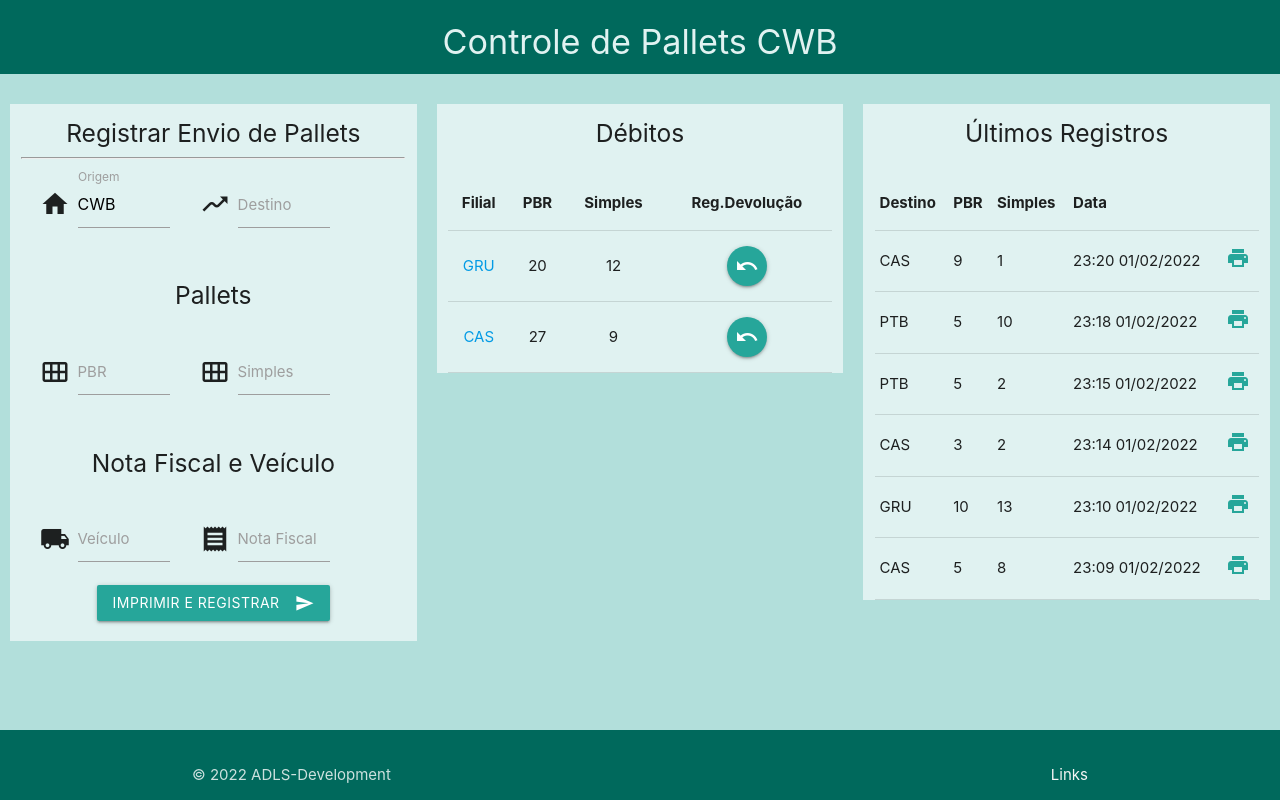
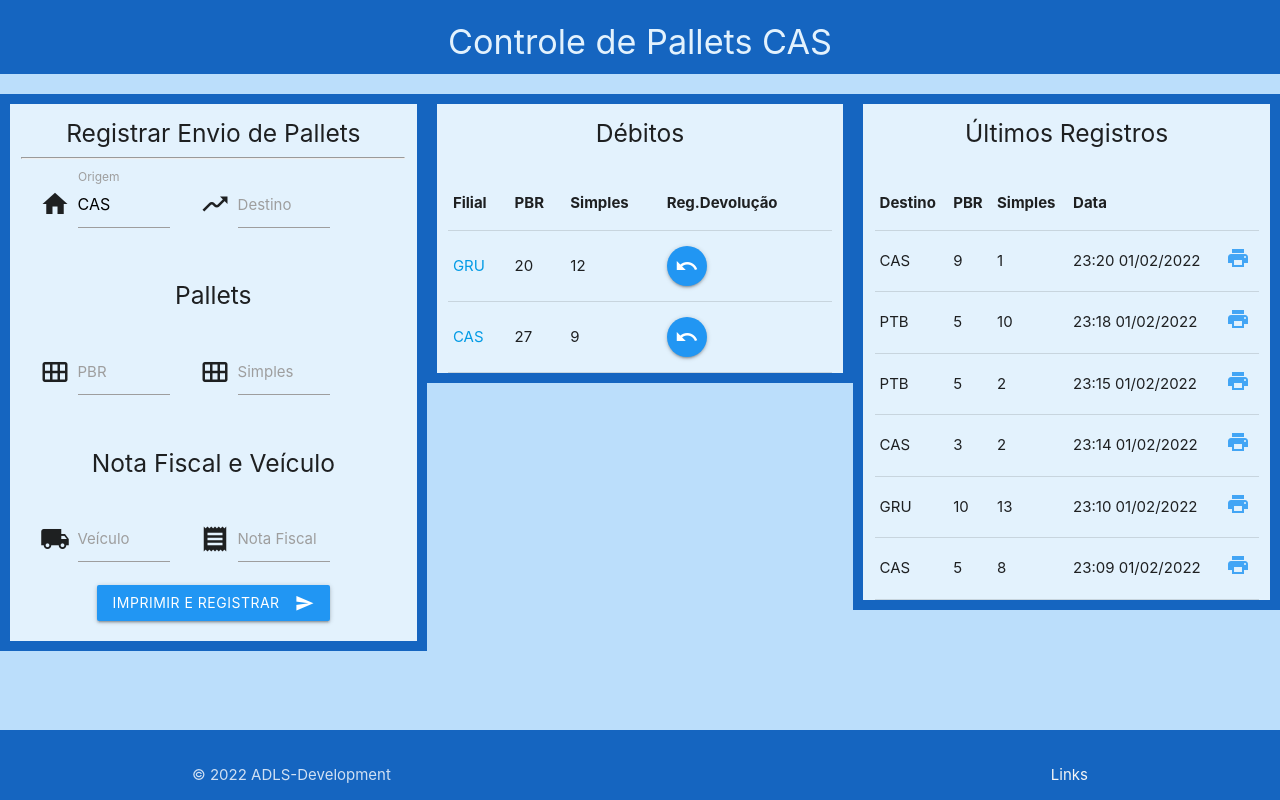
Before and after one commit to SrLuppo/controledepalets.com, a PHP site: page / in a window 1280 px wide. Run offline with PHP 8.4, Linux system fonts and the light colour scheme; data comes from the database, SQL or seed files in the repository; some libraries are stand-ins or nearby versions.

Commit message:
Ajuste para CAS

```diff
--- a/impressao.php
+++ b/impressao.php
@@ -79,7 +79,7 @@ endif;
             <div class="col s10 push-s1">
                 <b> COMUNICAÇÂO INTERNA</b>
             </div>
-            <div class="col s2 red-text">
+            <div class="col s2 blue-text">
                 <b>Nº: <?php echo $id ?></b>
             </div>
         </div>
@@ -140,7 +140,7 @@ endif;
             <div class="col s10 push-s1">
                 <b> COMUNICAÇÂO INTERNA</b>
             </div>
-            <div class="col s2 red-text">
+            <div class="col s2 blue-text">
                 <b>Nº: <?php echo $id ?></b>
             </div>
         </div>
--- a/includes/footer.php
+++ b/includes/footer.php
@@ -1,7 +1,7 @@
 </main>
 
-<footer class="page-footer teal darken-3">
-    <div class="footer-copyright teal darken-3">
+<footer class="page-footer blue darken-3">
+    <div class="footer-copyright blue darken-3">
         <div class="container">
             © 2022 ADLS-Development
             <a class="grey-text text-lighten-4 right" href="#!">Links</a>
--- a/includes/header.php
+++ b/includes/header.php
@@ -30,17 +30,17 @@ ob_start();
         }
 
         .index-box {
-            border: #b2dfdb;
+            border: #1565C0;
             border-style: solid;
             border-width: 10px;
         }
     </style>
 </head>
-<body class="teal lighten-4">
+<body class="blue lighten-4">
 <header>
   <div class="row">
-    <div class="col s12 center teal darken-3">
-        <h4 class="teal-text text-lighten-5" >Controle de Pallets CWB</h4>
+    <div class="col s12 center blue darken-3">
+        <h4 class="blue-text text-lighten-5" >Controle de Pallets CAS</h4>
     </div>
 </div>
 </header>
--- a/index.php
+++ b/index.php
@@ -14,7 +14,7 @@ $result = mysqli_query($connect,$sql);
 <div class="row">
 
     <!-- ENVIO DE PALLETS -->
-    <div class="col s12 m4 l4 teal lighten-5 index-box">
+    <div class="col s12 m4 l4 blue lighten-5 index-box">
         <div class="row">
 
             <!-- Titulo -->
@@ -30,13 +30,13 @@ $result = mysqli_query($connect,$sql);
 
                     <div class="input-field col s5">
                         <i class="material-icons prefix">home</i>
-                        <input readonly type="text" value="CWB" id="origem" name="origem" maxlength="3" class="autocomplete">
+                        <input readonly type="text" value="CAS" id="origem" name="origem" maxlength="3" class="autocomplete">
                         <label for="origem">Origem</label>
                     </div>
 
                     <div class="input-field col s5">
                         <i class="material-icons prefix">moving</i>
-                        <input type="text" id="destino" name="destino" maxlength="3" required class="autocomplete">
+                        <input type="text" id="destino" name="destino" maxlength="3" requiblue class="autocomplete">
                         <label for="destino">Destino</label>
                     </div>
 
@@ -63,7 +63,7 @@ $result = mysqli_query($connect,$sql);
                     </div>
                     <div class="input-field col s5">
                         <i class="material-icons prefix">local_shipping</i>
-                        <input type="text" id="placa" name="placa" maxlength="7" required class="autocomplete">
+                        <input type="text" id="placa" name="placa" maxlength="7" requiblue class="autocomplete">
                         <label for="placa">Veículo</label>
                     </div>
 
@@ -75,7 +75,7 @@ $result = mysqli_query($connect,$sql);
 
 
                     <div class="col s12">
-                        <button class="btn waves-effect waves-light" type="submit" name="action">Imprimir e Registrar
+                        <button class="btn blue waves-effect waves-light" type="submit" name="action">Imprimir e Registrar
                             <i class="material-icons right">send</i>
                         </button>
                     </div>
@@ -86,14 +86,14 @@ $result = mysqli_query($connect,$sql);
     </div>
 
     <!-- Débito de filiais -->
-    <div class="col s12 m4 l4 teal lighten-5 index-box">
+    <div class="col s12 m4 l4 blue lighten-5 index-box">
         <div class="row">
             <div class="col s12 center">
                 <h5>Débitos</h5>
             </div>
 
         </div>
-    <table class="centered">
+    <table class="centeblue">
         <thead>
           <tr>
               <th>Filial</th>
@@ -120,7 +120,7 @@ $result = mysqli_query($connect,$sql);
                <td><a href="relatorio.php?filial=<?php echo $debitoDados['filial'];?>"><?php echo $debitoDados['filial'];?></a></td>
                <td><?php echo $debitoPbr; ?></td>
                <td><?php echo $debitoSimples; ?></td>
-               <td><a class="btn-floating modal-trigger" href="#modal<?php echo $debitoDados['id']; ?>"><i class="material-icons">undo</i></a></td>
+               <td><a class="btn-floating blue modal-trigger" href="#modal<?php echo $debitoDados['id']; ?>"><i class="material-icons">undo</i></a></td>
            </tr>
 
             <!-- Modal Structure -->
@@ -143,8 +143,8 @@ $result = mysqli_query($connect,$sql);
                             </div>
 
                             <div class="col s12 center">
-                                <a href="#!" class="modal-close waves-effect red btn text-white ">Cancelar</a>
-                                <button class="btn green waves-effect waves-light" type="submit" name="action">Registrar
+                                <a href="#!" class="modal-close waves-effect blue btn text-white ">Cancelar</a>
+                                <button class="btn blue waves-effect waves-light" type="submit" name="action">Registrar
                                     <i class="material-icons right">send</i>
                                 </button>
 
@@ -166,7 +166,7 @@ $result = mysqli_query($connect,$sql);
     </div>
 
     <!-- Débito de filiais -->
-    <div class="col s12 m4 l4 teal lighten-5 index-box">
+    <div class="col s12 m4 l4 blue lighten-5 index-box">
     <div class="row">
             <div class="col s12 center">
                 <h5>Últimos Registros</h5>
@@ -204,7 +204,7 @@ $result = mysqli_query($connect,$sql);
                 echo "<td>".$pbr."</td>";
                 echo "<td>".$simples."</td>";
                 echo "<td>".$data."</td>";
-                echo "<td> <a class='btn-float' href='impressao.php?origem=$origem&destino=$destino&pbr=$pbr&simples=$simples&veiculo=$veiculo&nota=$nota&data=$dataToSend&id=$id'> <i class='material-icons teal-text text-lighten-1' >print</i></a> </td>";
+                echo "<td> <a class='btn-float' href='impressao.php?origem=$origem&destino=$destino&pbr=$pbr&simples=$simples&veiculo=$veiculo&nota=$nota&data=$dataToSend&id=$id'> <i class='material-icons blue-text text-lighten-1' >print</i></a> </td>";
                 echo "</tr>";
             }
 
--- a/relatorio.php
+++ b/relatorio.php
@@ -16,7 +16,7 @@ $result = mysqli_query($connect,$sql);
 <div class="row">
 
     <!-- Débito de filiais -->
-    <div class="col s12 m12 l12 teal lighten-5 index-box">
+    <div class="col s12 m12 l12 blue lighten-5 index-box">
     <div class="row">
             <div class="col s12 center">
                 <h5> Registros de <?php echo $filial; ?> </h5>
@@ -62,7 +62,7 @@ $result = mysqli_query($connect,$sql);
                 echo "<td>".$pbr."</td>";
                 echo "<td>".$simples."</td>";
                 echo "<td>".$data."</td>";
-                echo "<td> <a class='btn-float' href='impressao.php?origem=$origem&destino=$destino&pbr=$pbr&simples=$simples&veiculo=$veiculo&nota=$nota&data=$dataToSend&id=$id'> <i class='material-icons teal-text text-lighten-1' >print</i></a> </td>";
+                echo "<td> <a class='btn-float' href='impressao.php?origem=$origem&destino=$destino&pbr=$pbr&simples=$simples&veiculo=$veiculo&nota=$nota&data=$dataToSend&id=$id'> <i class='material-icons blue-text text-lighten-1' >print</i></a> </td>";
                 echo "</tr>";
             }
 
```
Also changed, not shown: CORES.txt (+10 -10 lines).
